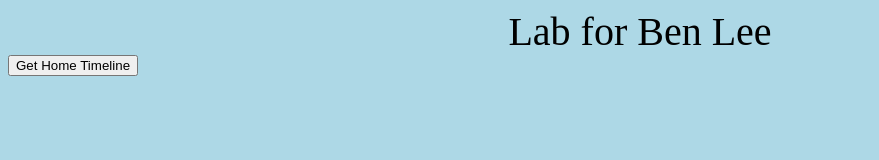
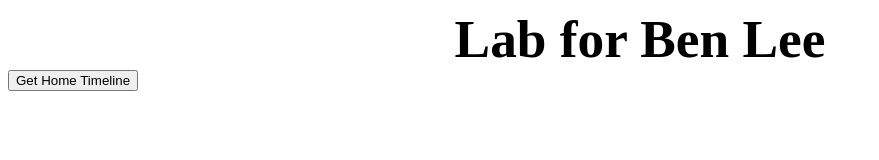
Before and after one commit to lee-benjamin/onboarding-ui, a plain HTML site: page src/index.html in a window 1280 px wide. Shown: the whole page, without its empty margins (0-879 px from the left). Drawn offline with Linux system fonts and the light colour scheme.

Commit message:
add styling for title requirements

```diff
--- a/src/styles/style.css
+++ b/src/styles/style.css
@@ -1,8 +1,6 @@
-body {
-    background-color: lightblue;
+#title {
+    text-align: center;
+    font-size: 40pt;
+    font-weight: bold;
+    font-family: "Times New Roman", Arial, sans-serif;
 }
-
-div {
-    text-align: center;
-    font-size: 40px;
-}
```
